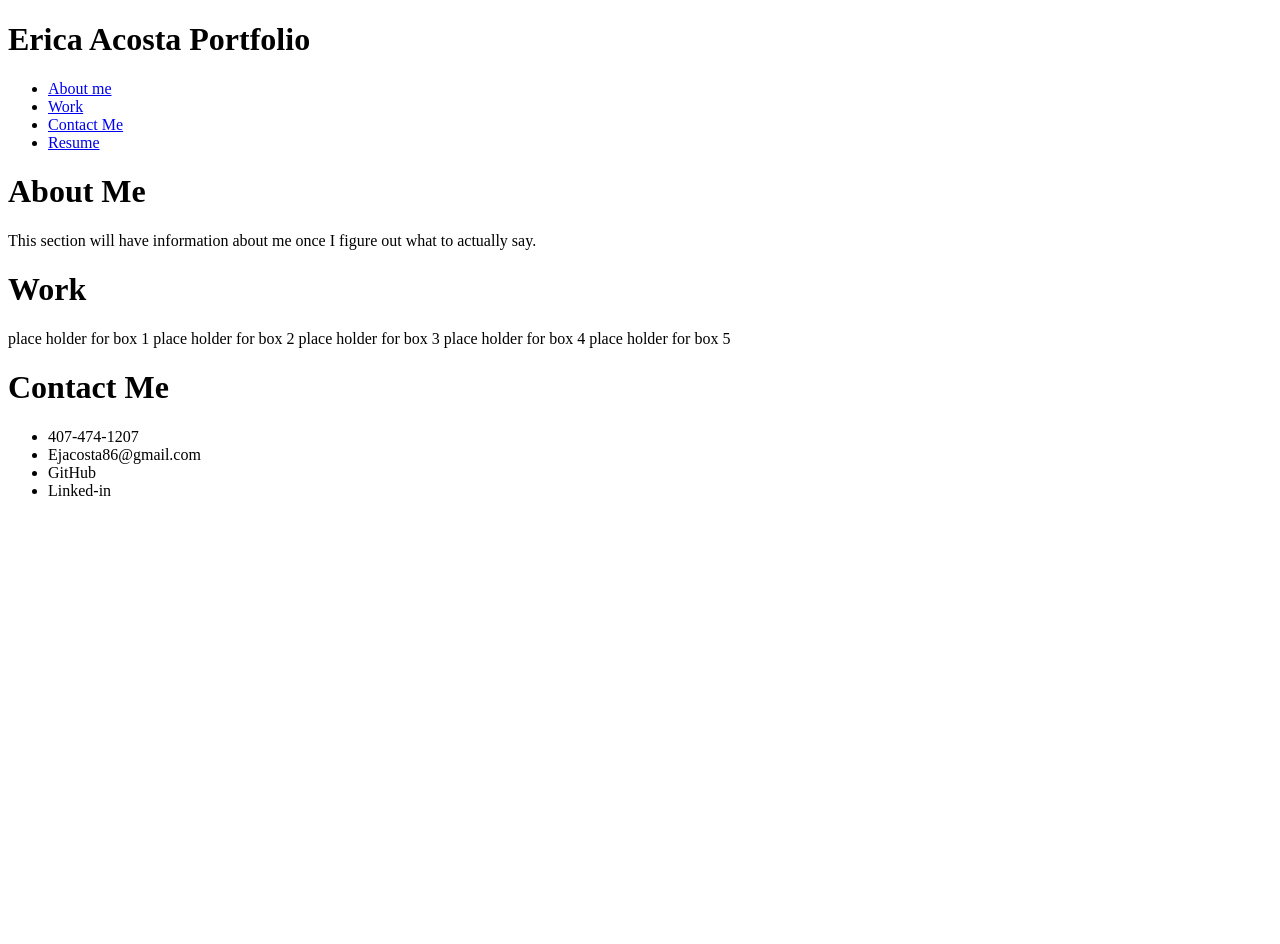
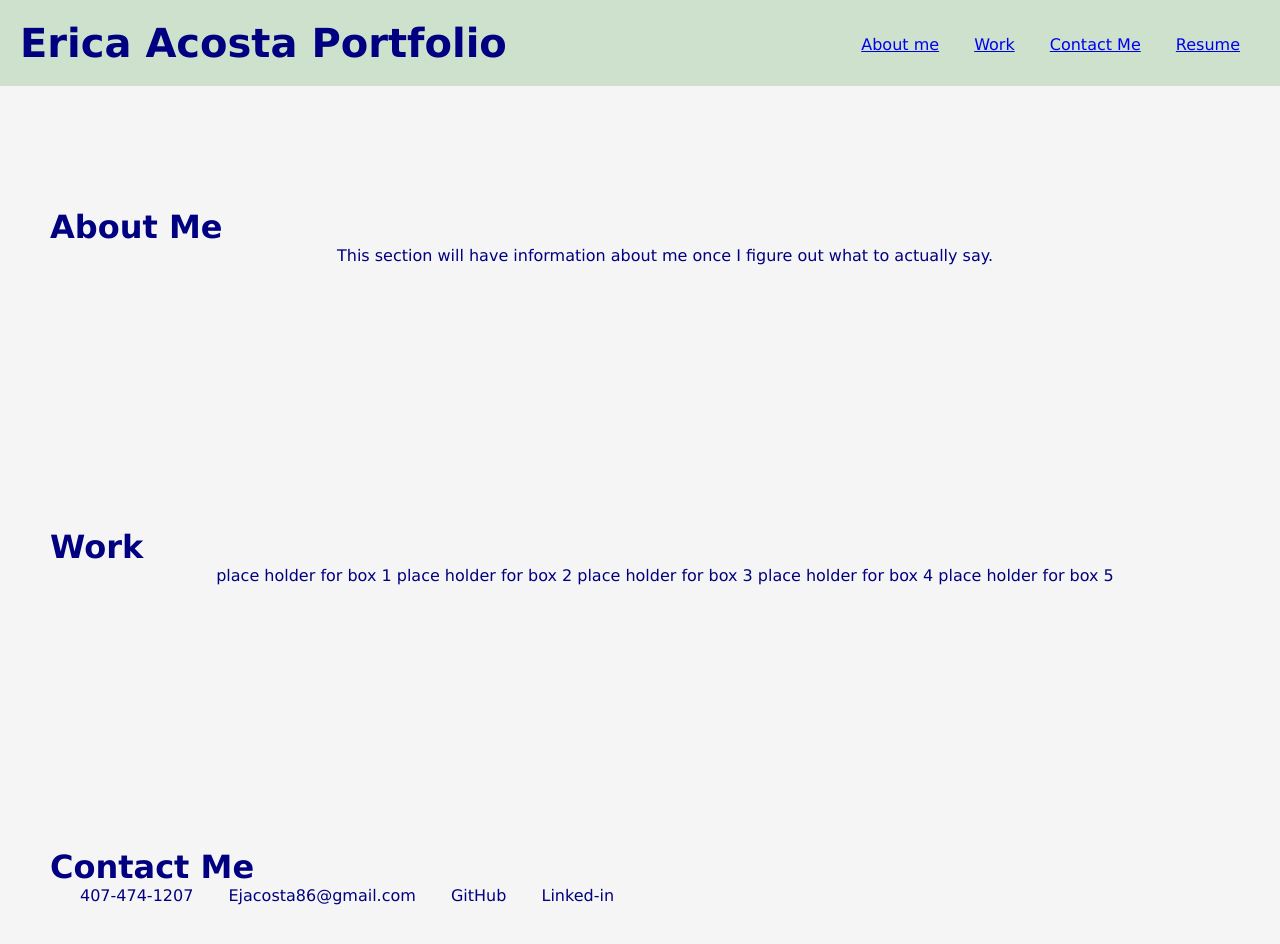
Before and after one commit to Ejacosta86/Portfolio, a plain HTML site: page index.html in a window 1280 px wide. Before the commit the page ends 800 px from the top, so only its background shows below. Drawn offline with Linux system fonts and the light colour scheme.

Commit message:
css update

```diff
--- a/assets/css/style.css
+++ b/assets/css/style.css
@@ -0,0 +1,61 @@
+*{
+    box-sizing: border-box;
+    padding: 0;
+    margin: 0;
+}
+
+body{
+    background-color: whitesmoke;
+}
+
+.header{
+    padding: 20px;
+    font-family: 'Lucida Sans', 'Lucida Sans Regular', 'Lucida Grande', 'Lucida Sans Unicode';
+    background-color: rgb(205, 225, 205);
+    color: navy;
+}
+
+.header h1{
+    display: inline-block;
+    font-size: 40px;
+}
+
+section {
+    padding-top: 15px;
+    margin-right: 20px;
+    float: right;
+    font-family: 'Lucida Sans', 'Lucida Sans Regular', 'Lucida Grande', 'Lucida Sans Unicode';
+    font-weight: 30px;
+}
+
+section ul {
+ list-style-type: none;
+}
+
+section ul li {
+    display: inline-block;
+    margin-left: 30px;
+}
+
+.about, .work, .contact {
+    float: center;
+    align-content: center;
+    margin-bottom: 20px;
+    padding: 50px;
+    height: 300px;
+    font-family: 'Lucida Sans', 'Lucida Sans Regular', 'Lucida Grande', 'Lucida Sans Unicode';
+    color: navy;
+}
+
+p, p ul li {
+    flex-direction: column;
+    text-align: center;
+    padding-left: 50px;
+}
+
+.contact ul li {
+    display: inline-block;
+    margin-left: 30px;
+    flex-direction: row;
+    font-style: underline;
+}
--- a/index.html
+++ b/index.html
@@ -29,7 +29,7 @@
     </section>
 </header>
 
-<header class="about me">
+<header class="about">
     <h1>About Me</h1>
 <p>
     This section will have information about me once I figure out what to actually say.
@@ -39,22 +39,24 @@
 
 <header class="work">
     <h1>Work</h1>
-place holder for box 1
+<p>
+    place holder for box 1
 place holder for box 2
 place holder for box 3
 place holder for box 4
 place holder for box 5
-
+</p>
 </header>
 
 <header class="contact">
     <h1>Contact Me</h1>
-<ul>
+<p>
+    <ul>
 <li>407-474-1207</li>
 <li>Ejacosta86@gmail.com</li>
 <li>GitHub</li>
 <li>Linked-in</li>
-
+    </p>
 </ul>
 </header>
 
```
